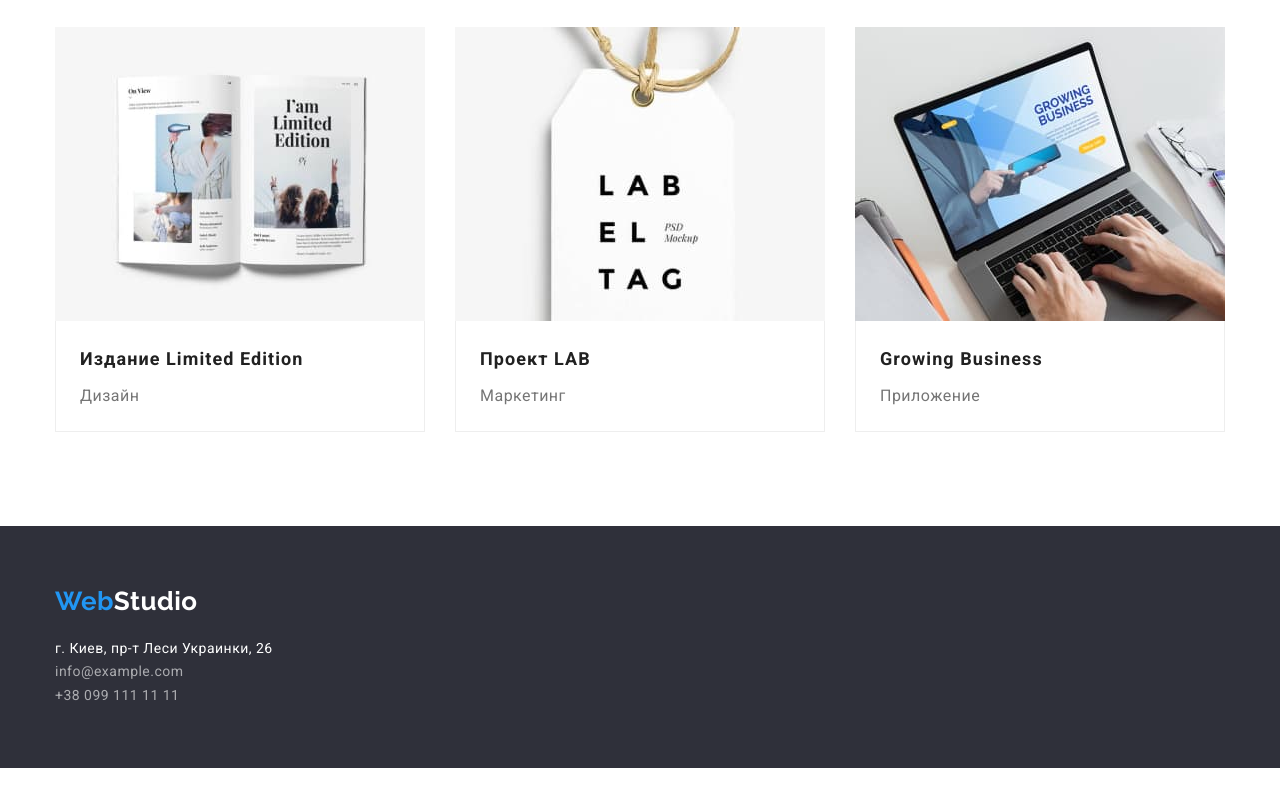
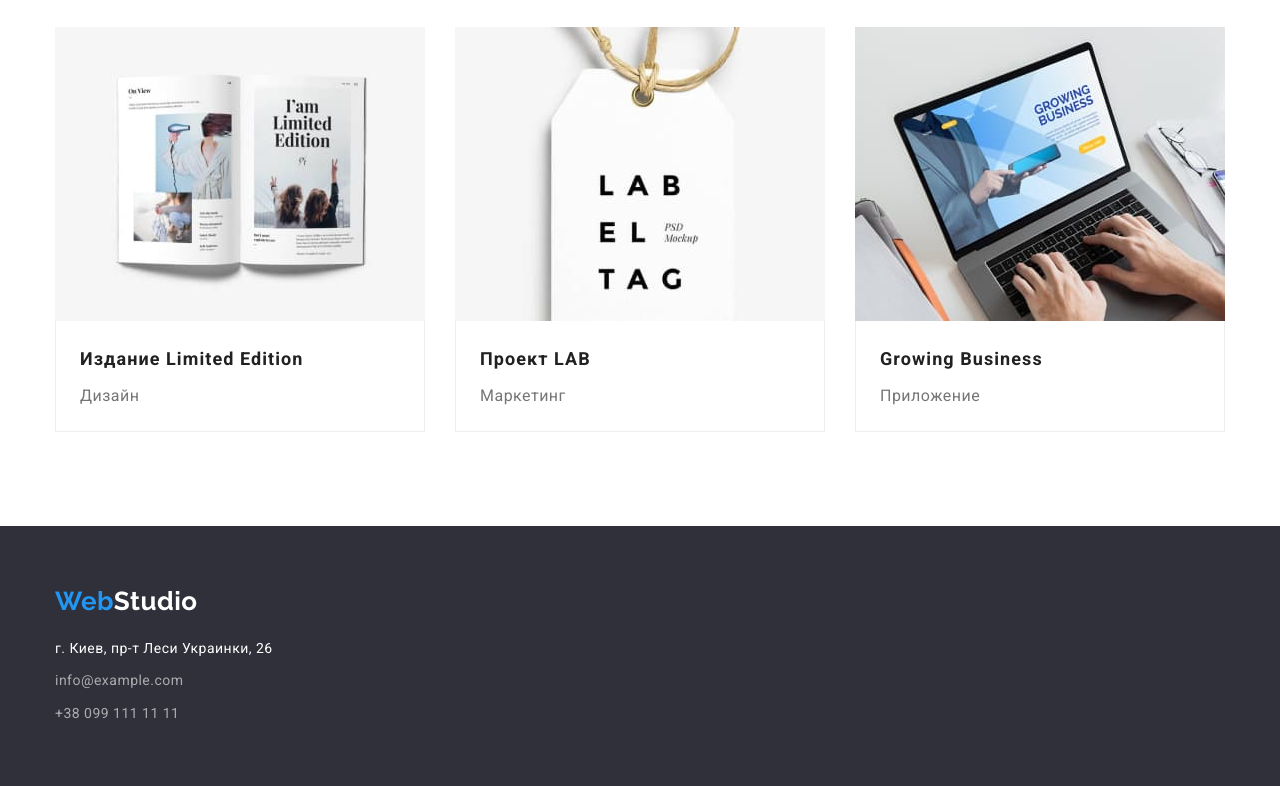
Before and after one commit to khodetsky/goit-markup-hw-03, a plain HTML site: page portfolio.html in a window 1280 px wide. Shown: the part 1106-1892 px from the top of the page. Drawn offline with nearby package versions, Linux system fonts and the light colour scheme.

Commit message:
Update portfolio.html
Исправил футер

```diff
--- a/portfolio.html
+++ b/portfolio.html
@@ -126,9 +126,13 @@
         <div class="container footer-padding">
             <a href="./index.html" lang="en" class="logo-footer"> <span class="logo-footer-front">Web</span>Studio</a>
             <address class="address">
-                г. Киев, пр-т Леси Украинки, 26 <br>
-                <a href="mailto:info@example.com" class="address-link">info@example.com</a> <br>
-                <a href="tel:+380991111111" class="address-link">+38 099 111 11 11</a>
+                <ul class="address-list">
+                    <li class="item">
+                        <p>г. Киев, пр-т Леси Украинки, 26</p>
+                    </li>
+                    <li class="item"><a href="mailto:info@example.com" class="address-link">info@example.com</a></li>
+                    <li class="item"><a href="tel:+380991111111" class="address-link">+38 099 111 11 11</a></li>
+                </ul>
             </address>
         </div>
     </footer>
```
